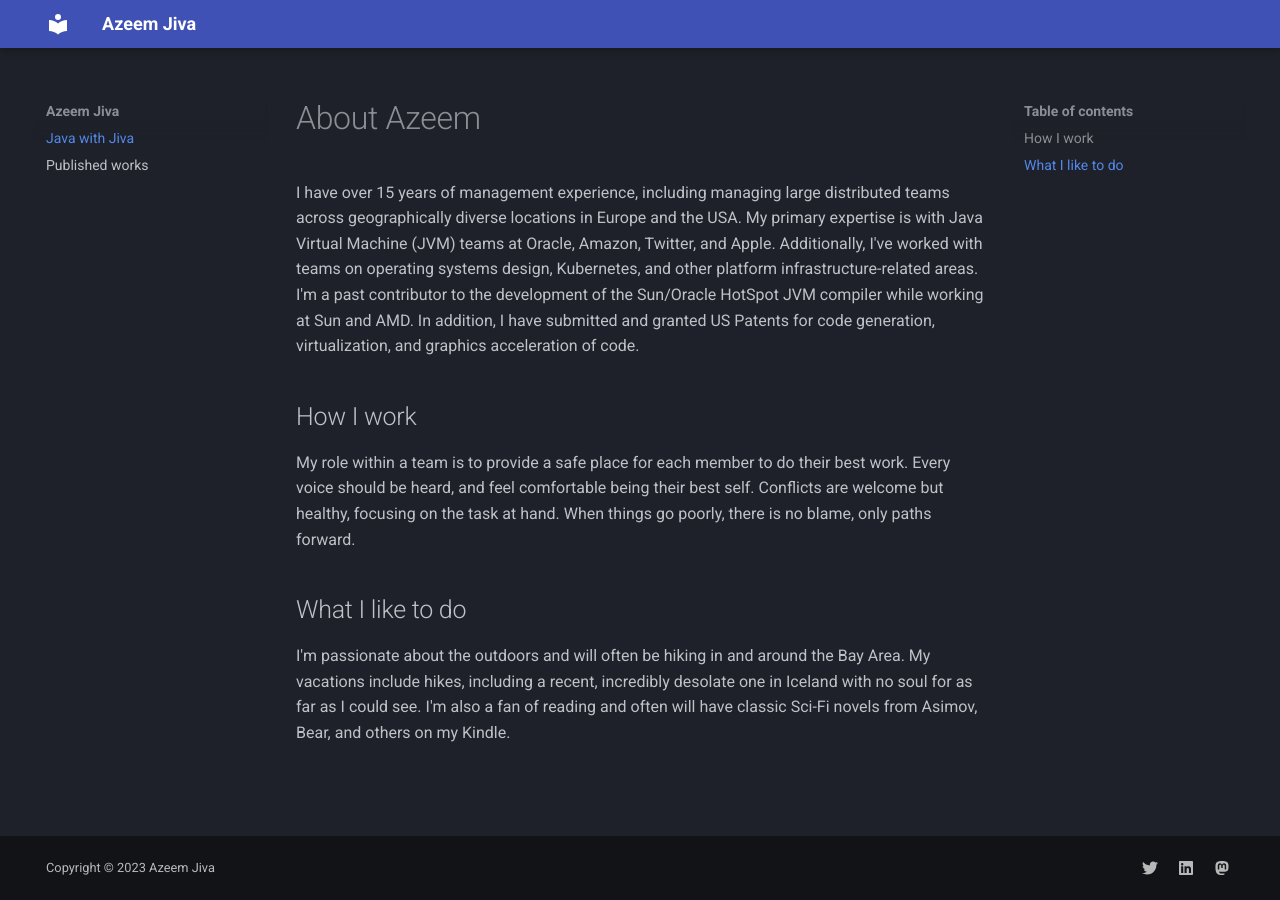
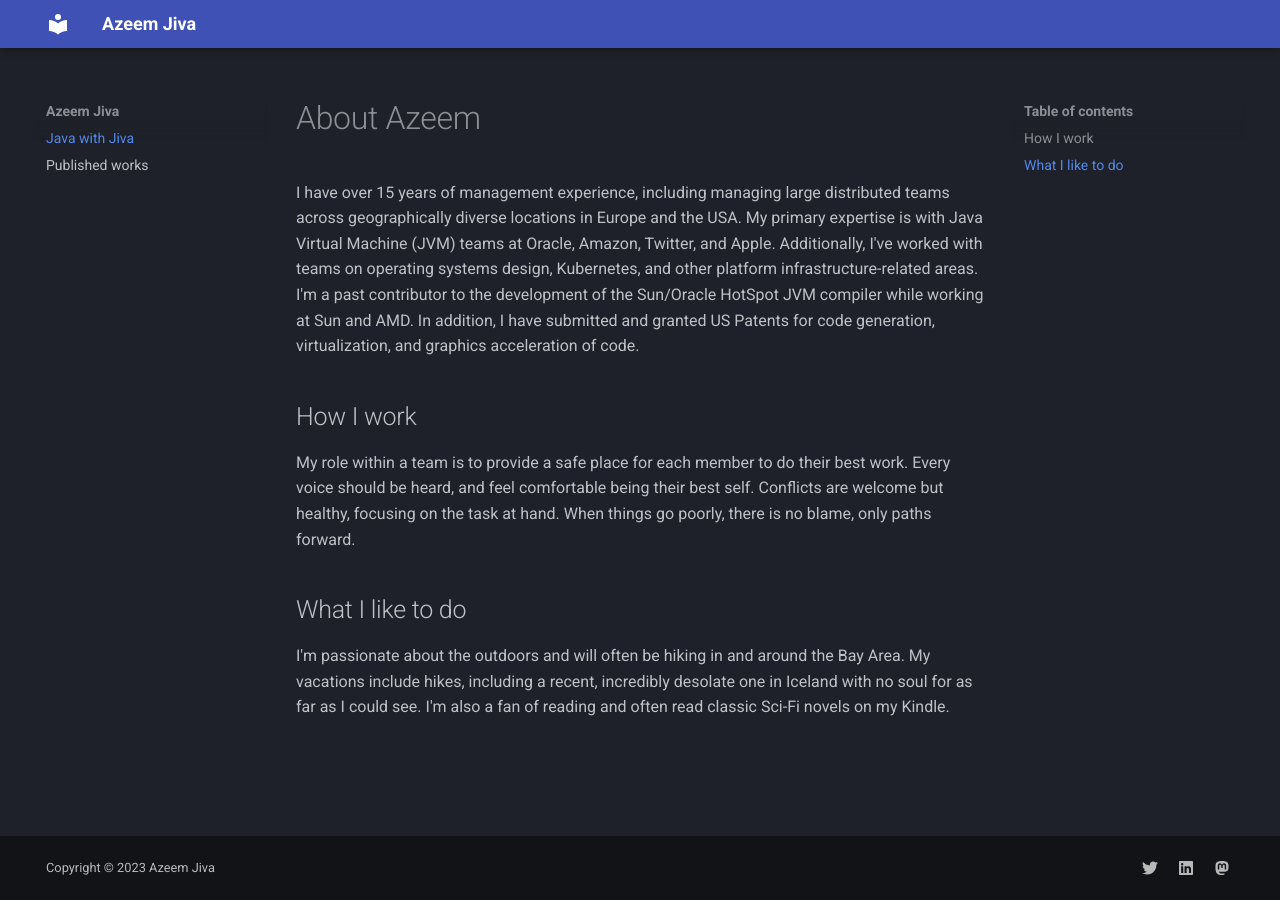
Before and after one commit to javawithjiva/javawithjiva.github.io, an MkDocs documentation site: the page built from docs/index.md, in a window 1280 px wide. Built offline with MkDocs 1.6.1 and Material for MkDocs 9.7.7, drawn with Linux system fonts in a browser that asks for light colours.

Commit message:
typos fixed

```diff
--- a/docs/index.md
+++ b/docs/index.md
@@ -24,5 +24,5 @@ there is no blame, only paths forward.
 
 I'm passionate about the outdoors and will often be hiking in and around the Bay Area.
 My vacations include hikes, including a recent, incredibly desolate one in Iceland
-with no soul for as far as I could see. I'm also a fan of reading and often will have
-classic Sci-Fi novels from Asimov, Bear, and others on my Kindle.
+with no soul for as far as I could see. I'm also a fan of reading and often read
+classic Sci-Fi novels on my Kindle.
```
